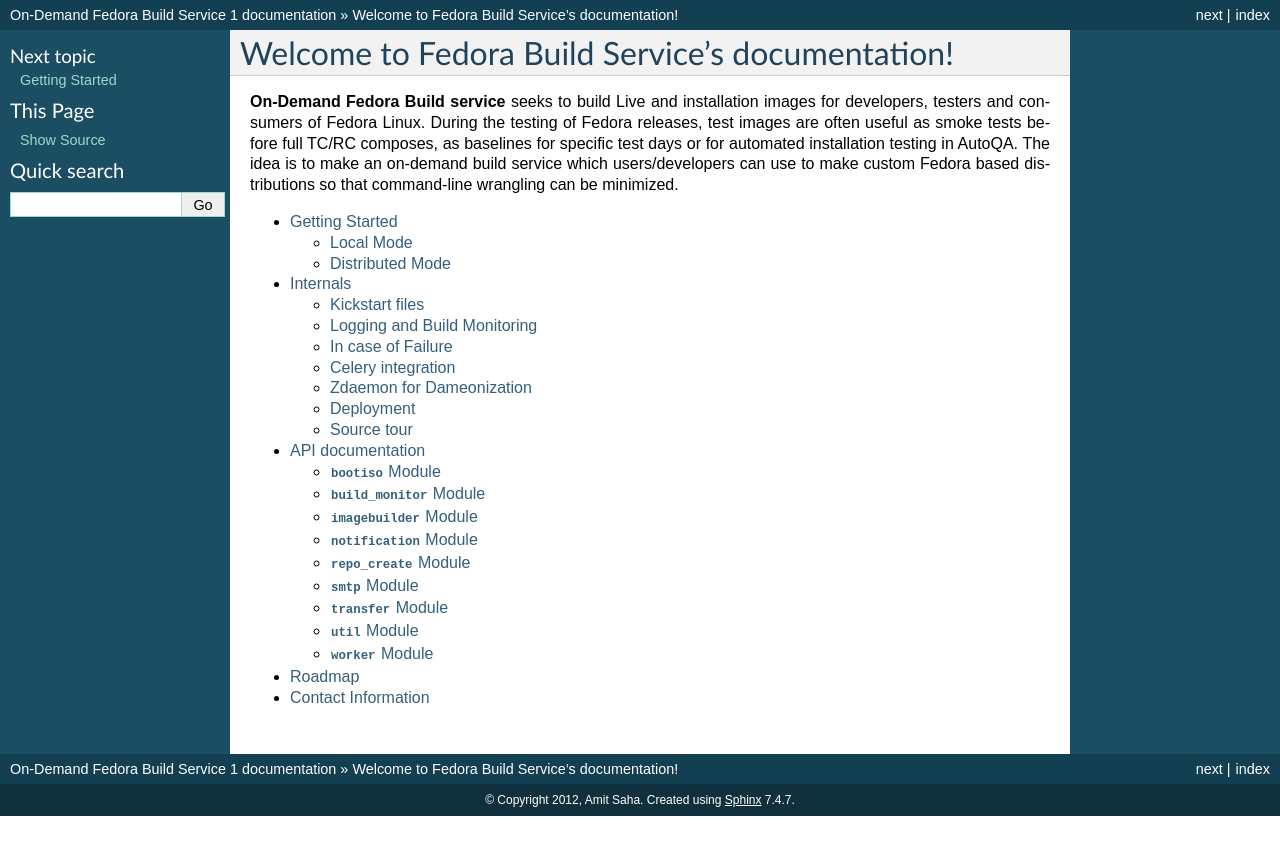
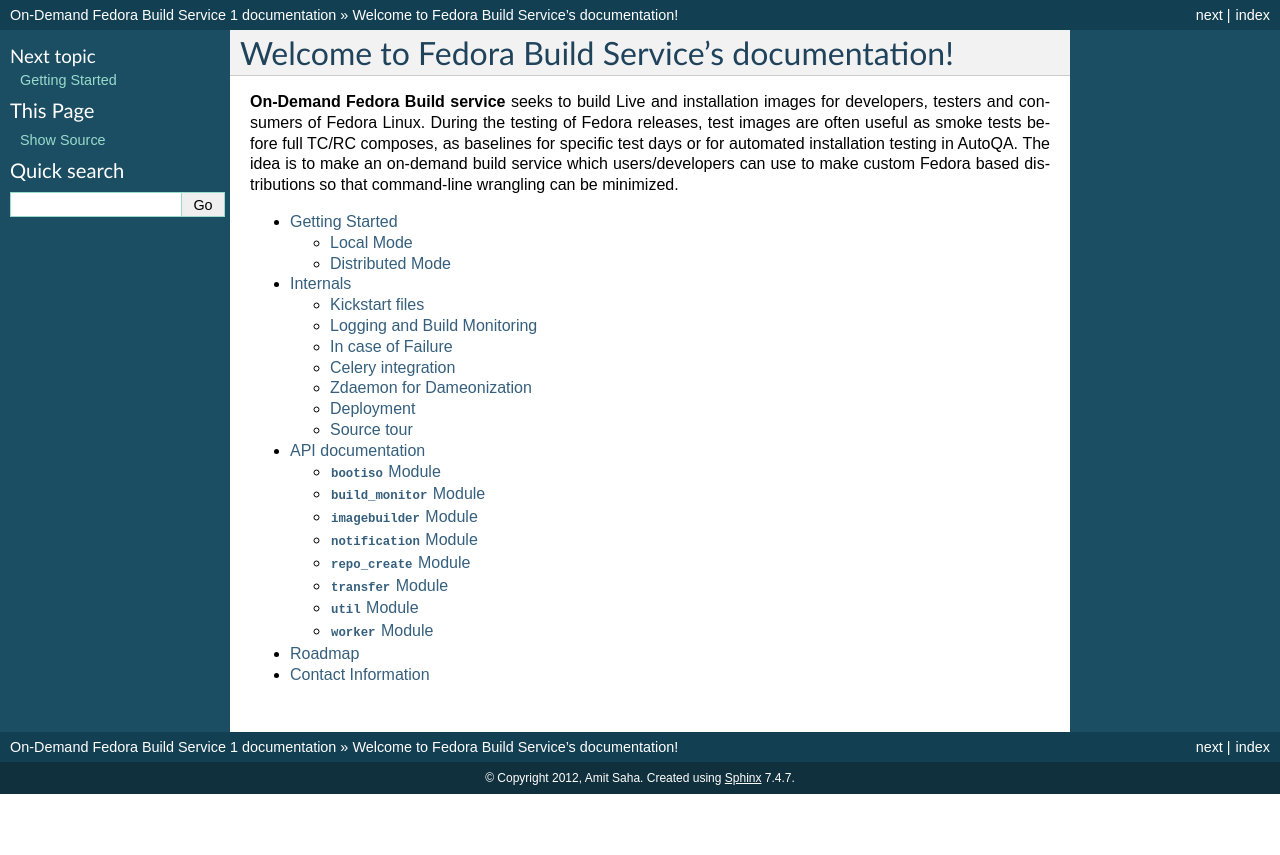
Before and after one commit to amitsaha/gsoc2012_fbs, a Sphinx documentation site: the page built from doc/index.rst, in a window 1280 px wide. Shown: the top 855 px of the page. Built offline with Sphinx 7.4.7, drawn with Linux system fonts in a browser that asks for light colours.

Commit message:
don't add api doc for smtp.py

```diff
--- a/doc/image_builder.rst
+++ b/doc/image_builder.rst
@@ -44,9 +44,6 @@
     :undoc-members:
     :show-inheritance:
 
-:mod:`smtp` Module
-------------------
-
 
 :mod:`transfer` Module
 ----------------------
```
